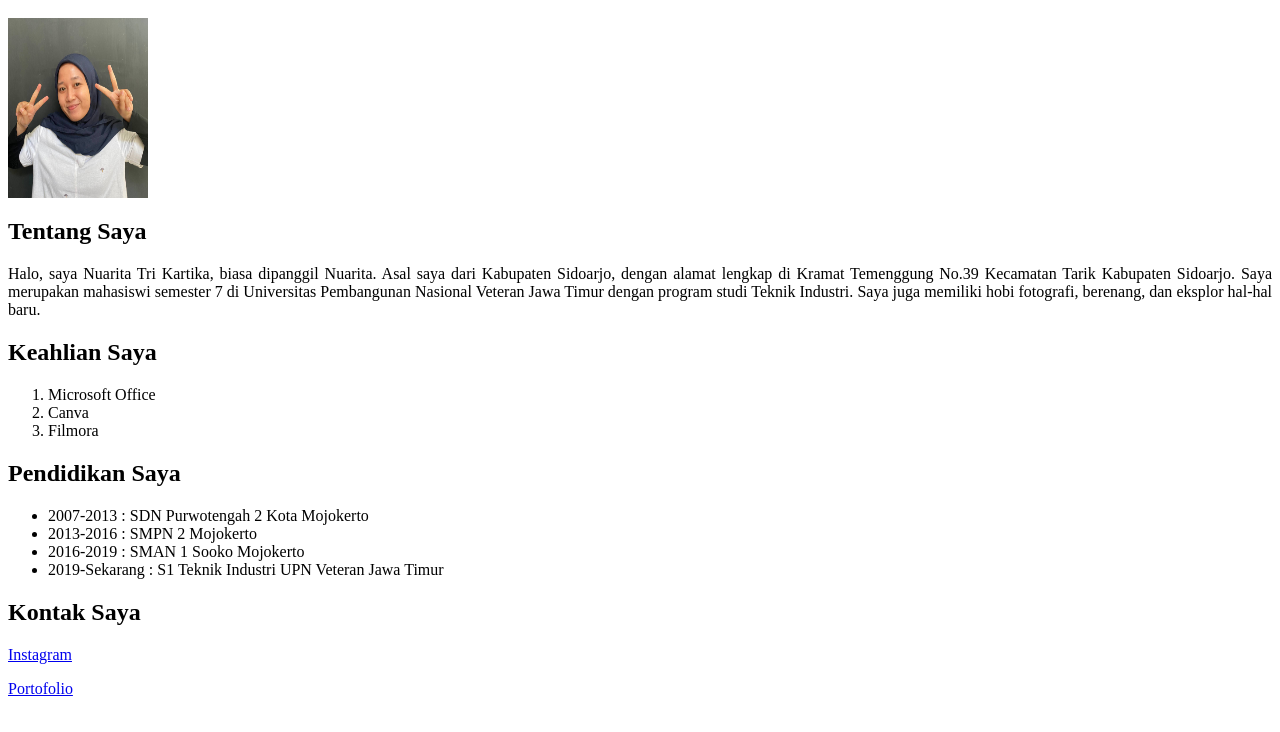
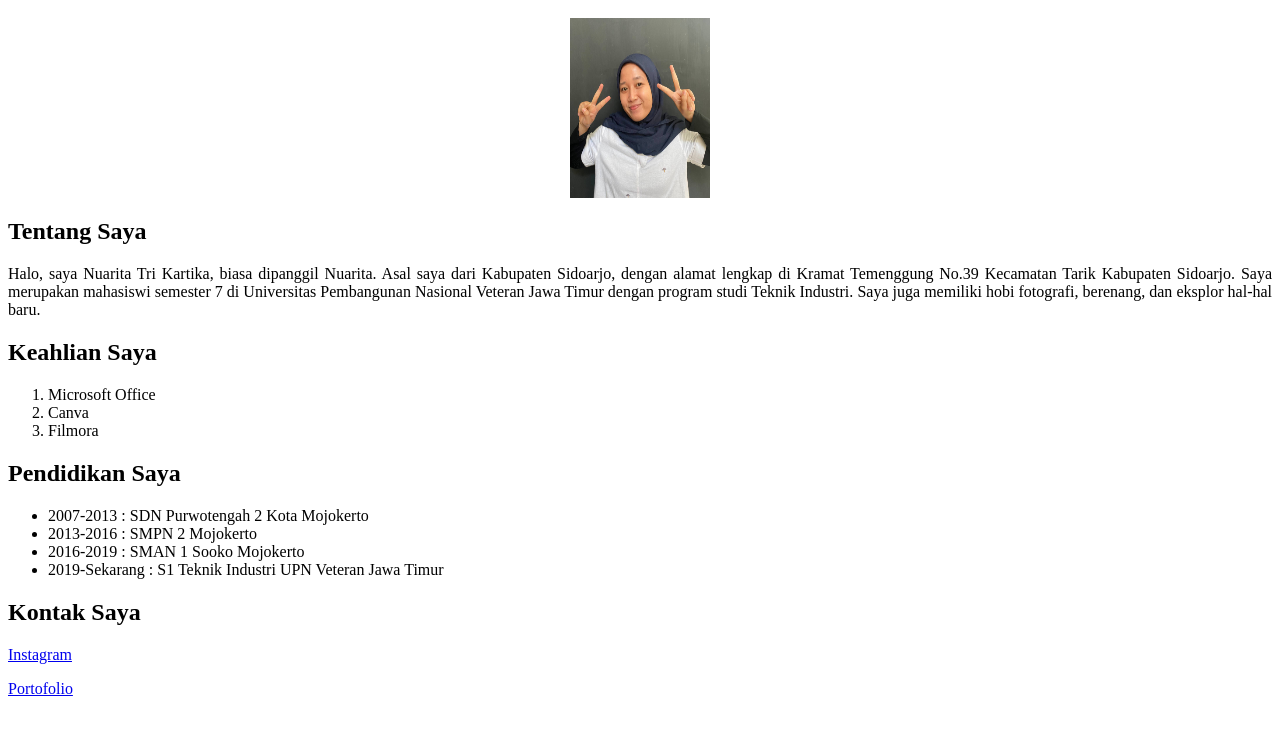
Before and after one commit to nuarita/nuarita.github.io, a plain HTML site: page biodata.html in a window 1280 px wide. Shown: the part 48-780 px from the top of the page. Drawn offline with Linux system fonts and the light colour scheme.

Commit message:
perubahan gambar

```diff
--- a/biodata.html
+++ b/biodata.html
@@ -1,7 +1,7 @@
 <html>
     <body>
         <h1 align="center">Nuarita Tri Kartika</h1>
-        <img src="Nuarita_.jpg" height="180" width="140">
+        <center><img src="Nuarita_.jpg" height="180" width="140"></center>
         <h2>Tentang Saya</h2>
         <p align="justify">Halo, saya Nuarita Tri Kartika, biasa dipanggil Nuarita. Asal saya dari Kabupaten Sidoarjo, dengan alamat lengkap di Kramat Temenggung No.39 Kecamatan Tarik Kabupaten Sidoarjo. Saya merupakan mahasiswi semester 7 di Universitas Pembangunan Nasional Veteran Jawa Timur dengan program studi Teknik Industri. Saya juga memiliki hobi fotografi, berenang, dan eksplor hal-hal baru.</p>
         <h2>Keahlian Saya</h2>
```
